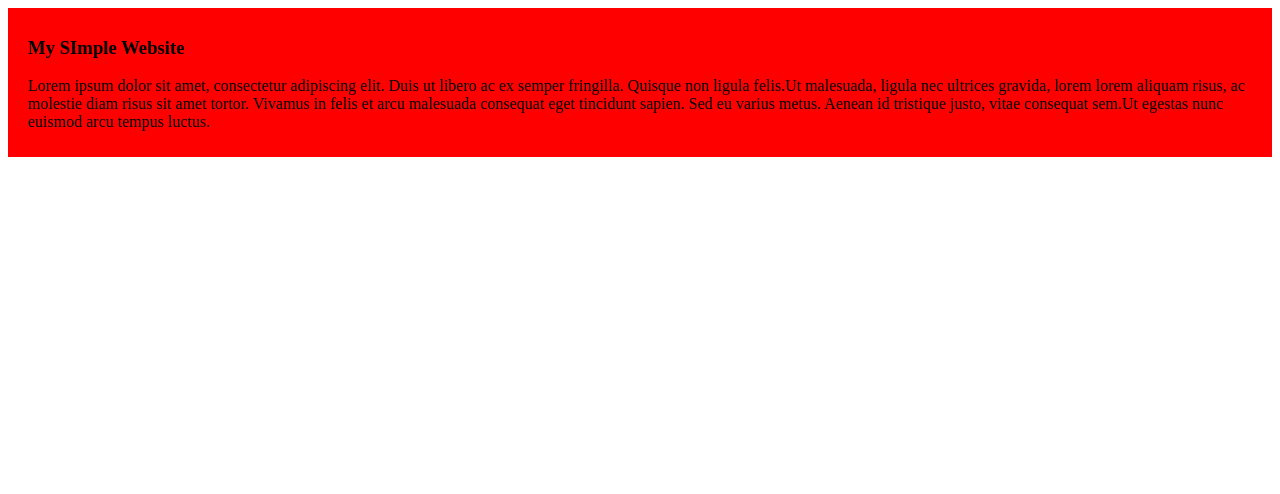
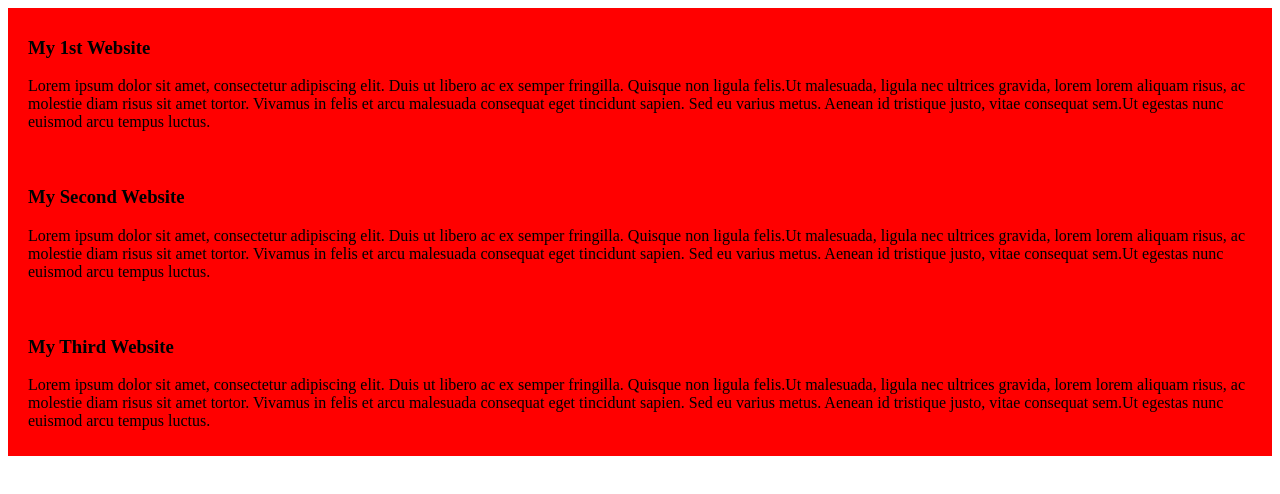
Before and after one commit to Mehedi793/my-3rd-github-repo, a plain HTML site: page index.html in a window 1280 px wide. Drawn offline with Linux system fonts and the light colour scheme.

Commit message:
added the second and third blog

```diff
--- a/index.html
+++ b/index.html
@@ -3,14 +3,32 @@
 <head>
     <meta charset="UTF-8">
     <meta name="viewport" content="width=device-width, initial-scale=1.0">
-    <title>My SImple Website</title>
+    <title>My first Website Website</title>
     <link rel="stylesheet" href="styles/blog.css"
 </head>
 <body>
+    <div>
+        <h3>My 1st Website</h3>
+        <p>Lorem ipsum dolor sit amet, consectetur adipiscing elit. Duis ut libero ac ex semper fringilla. Quisque non ligula felis.Ut malesuada, ligula nec ultrices gravida, lorem lorem aliquam risus, ac molestie diam risus sit amet tortor. Vivamus in felis et arcu malesuada consequat eget tincidunt sapien. Sed eu varius metus. Aenean id tristique justo, vitae consequat sem.Ut egestas nunc euismod arcu tempus luctus.</p>
+
+       </div>
+
+
+
    <div>
-    <h3>My SImple Website</h3>
+    <h3>My Second Website</h3>
     <p>Lorem ipsum dolor sit amet, consectetur adipiscing elit. Duis ut libero ac ex semper fringilla. Quisque non ligula felis.Ut malesuada, ligula nec ultrices gravida, lorem lorem aliquam risus, ac molestie diam risus sit amet tortor. Vivamus in felis et arcu malesuada consequat eget tincidunt sapien. Sed eu varius metus. Aenean id tristique justo, vitae consequat sem.Ut egestas nunc euismod arcu tempus luctus.</p>
 
    </div>
+
+   <div>
+    <h3>My Third Website</h3>
+    <p>Lorem ipsum dolor sit amet, consectetur adipiscing elit. Duis ut libero ac ex semper fringilla. Quisque non ligula felis.Ut malesuada, ligula nec ultrices gravida, lorem lorem aliquam risus, ac molestie diam risus sit amet tortor. Vivamus in felis et arcu malesuada consequat eget tincidunt sapien. Sed eu varius metus. Aenean id tristique justo, vitae consequat sem.Ut egestas nunc euismod arcu tempus luctus.</p>
+
+   </div>
+
+
+
+
 </body>
 </html>
```
